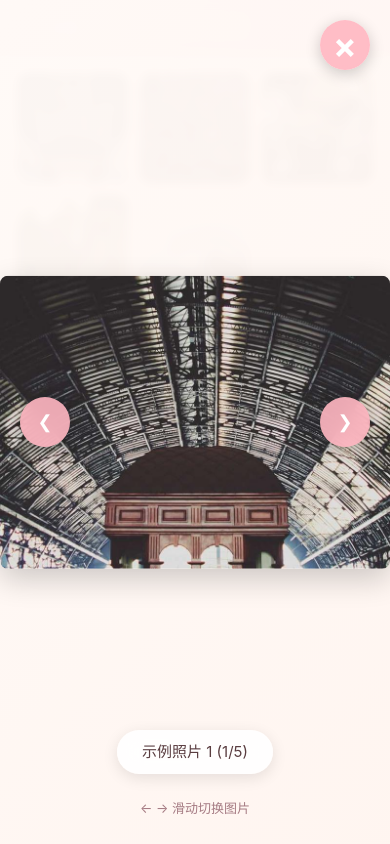
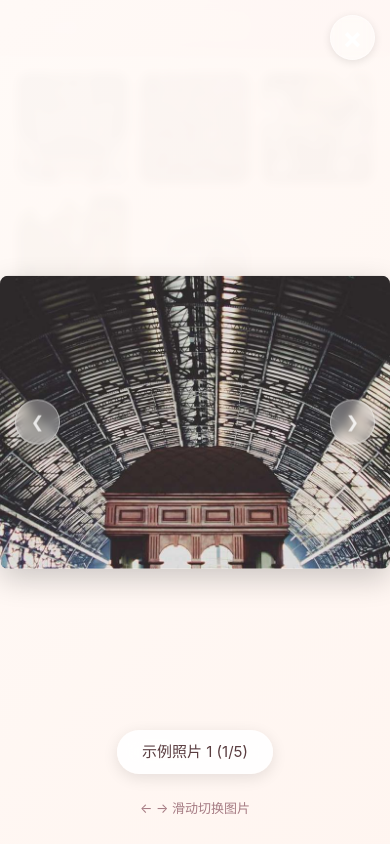
Before and after one commit to zhWishToo/photo-gallery, a plain HTML site: page index.html in a window 390 px wide. Both pictures are taken after a click on the element 72 px from the left and 128 px from the top of the page. Drawn offline with Linux system fonts and the light colour scheme.

Commit message:
优化移动端按钮适配，改善触摸体验

```diff
--- a/styles.css
+++ b/styles.css
@@ -286,9 +286,9 @@ header h1 {
 }
 
 .prev, .next {
-    background-color: rgba(255, 182, 193, 0.9);
-    color: white;
-    border: none;
+    background-color: rgba(255, 255, 255, 0.3);
+    color: rgba(255, 255, 255, 0.8);
+    border: 1px solid rgba(255, 255, 255, 0.4);
     font-size: 18px;
     width: 50px;
     height: 50px;
@@ -303,21 +303,50 @@ header h1 {
     flex-shrink: 0;
     padding: 0;
     margin: 0;
-    backdrop-filter: blur(10px);
-    box-shadow: 0 4px 15px rgba(0, 0, 0, 0.2);
+    backdrop-filter: blur(5px);
+    box-shadow: 0 2px 8px rgba(0, 0, 0, 0.1);
+    /* 移动端优化 */
+    touch-action: manipulation; /* 防止双击缩放 */
+    -webkit-tap-highlight-color: transparent; /* 移除点击高亮 */
 }
 
 .prev:hover, .next:hover {
-    background-color: rgba(255, 158, 181, 1);
+    background-color: rgba(255, 255, 255, 0.5);
     transform: scale(1.15);
-    box-shadow: 0 6px 20px rgba(0, 0, 0, 0.3);
+    box-shadow: 0 4px 12px rgba(0, 0, 0, 0.15);
+    color: white;
+}
+
+/* 移动端特殊优化 */
+@media (max-width: 767px) {
+    .prev, .next {
+        width: 45px;
+        height: 45px;
+        font-size: 16px;
+        /* 增加点击区域 */
+        padding: 10px;
+        margin: 0 5px;
+    }
+
+    .modal-controls {
+        padding: 0 10px;
+    }
+
+    /* 为小屏幕增加额外的安全区域 */
+    .prev {
+        margin-left: 5px;
+    }
+
+    .next {
+        margin-right: 5px;
+    }
 }
 
 .close {
     position: absolute;
     top: 20px;
     right: 20px;
-    color: #fff;
+    color: rgba(255, 255, 255, 0.9);
     font-size: 35px;
     font-weight: bold;
     cursor: pointer;
@@ -328,17 +357,33 @@ header h1 {
     display: flex;
     align-items: center;
     justify-content: center;
-    background-color: rgba(255, 182, 193, 0.9);
+    background-color: rgba(255, 255, 255, 0.3);
     border-radius: 50%;
-    backdrop-filter: blur(10px);
-    box-shadow: 0 4px 15px rgba(0, 0, 0, 0.2);
+    backdrop-filter: blur(5px);
+    box-shadow: 0 2px 8px rgba(0, 0, 0, 0.1);
     transition: all 0.3s cubic-bezier(0.175, 0.885, 0.32, 1.275);
+    border: 1px solid rgba(255, 255, 255, 0.4);
+    /* 移动端优化 */
+    touch-action: manipulation;
+    -webkit-tap-highlight-color: transparent;
 }
 
 .close:hover {
-    background-color: rgba(255, 158, 181, 1);
+    background-color: rgba(255, 255, 255, 0.5);
     transform: rotate(90deg) scale(1.1);
-    box-shadow: 0 6px 20px rgba(0, 0, 0, 0.3);
+    box-shadow: 0 4px 12px rgba(0, 0, 0, 0.15);
+    color: white;
+}
+
+/* 移动端特殊优化 */
+@media (max-width: 767px) {
+    .close {
+        width: 45px;
+        height: 45px;
+        font-size: 30px;
+        top: 15px;
+        right: 15px;
+    }
 }
 
 .image-info {
```
